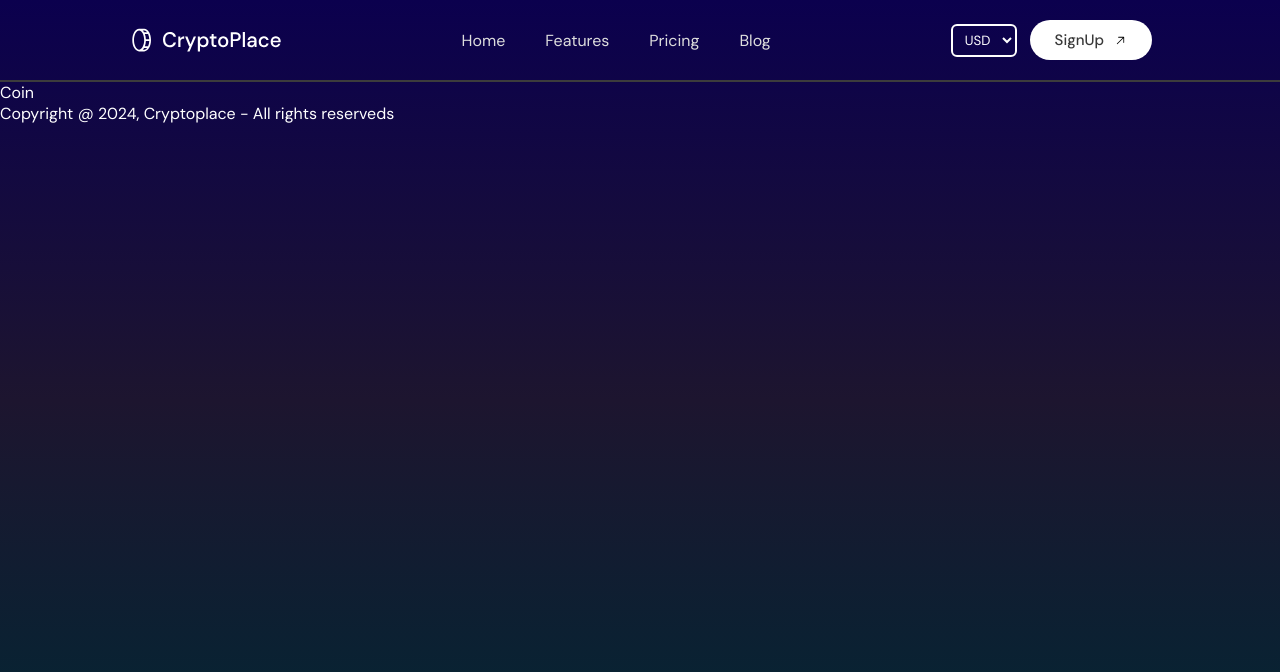
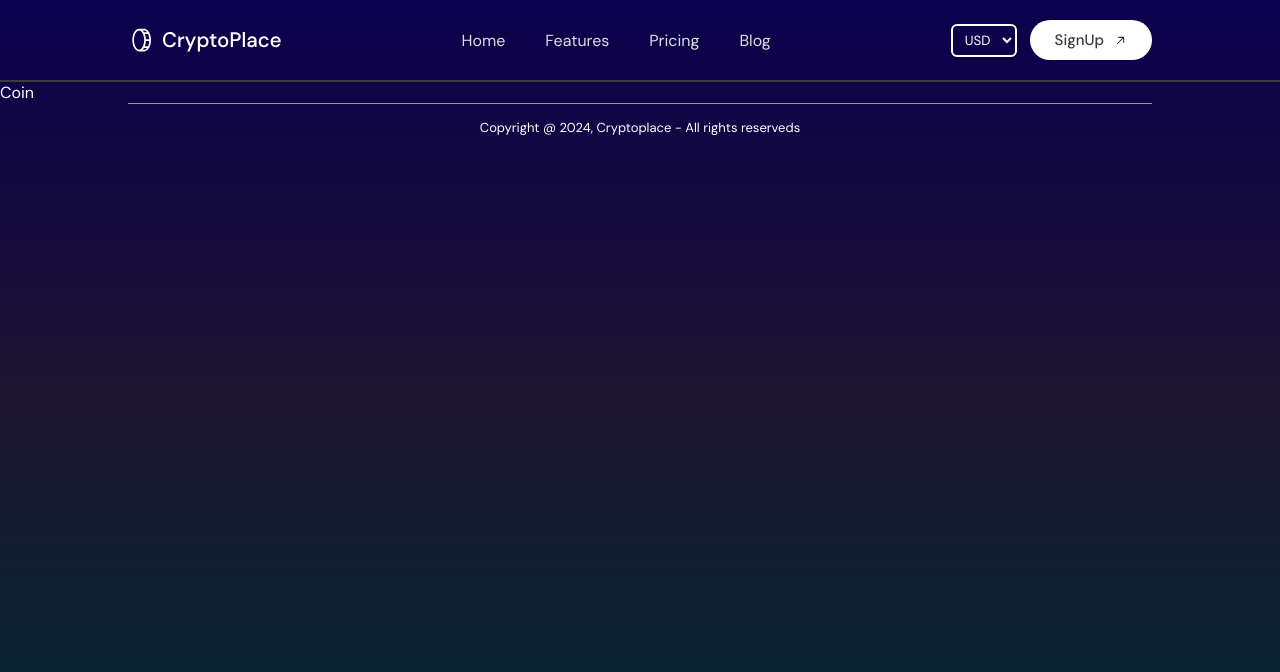
Before and after one commit to luizfernando05/cryptoplace, a React (Vite) app: page /coin/1 in a window 1280 px wide. Shown: the top 672 px of the page. Built offline with nearby package versions, Linux system fonts and the light colour scheme; no server answers.

Commit message:
:lipstick: style: add styles to Footer component

```diff
--- a/src/components/Footer/Footer.css
+++ b/src/components/Footer/Footer.css
@@ -0,0 +1,8 @@
+.footer {
+  text-align: center;
+  margin: auto;
+  max-width: 80%;
+  border-top: 1px solid #989898;
+  padding: 15px 0;
+  font-size: 13px;
+}
--- a/src/components/Footer/Footer.jsx
+++ b/src/components/Footer/Footer.jsx
@@ -3,7 +3,7 @@ import "./Footer.css";
 
 const Footer = () => {
   return (
-    <div>
+    <div className="footer">
       <p>Copyright @ 2024, Cryptoplace - All rights reserveds</p>
     </div>
   );
```
